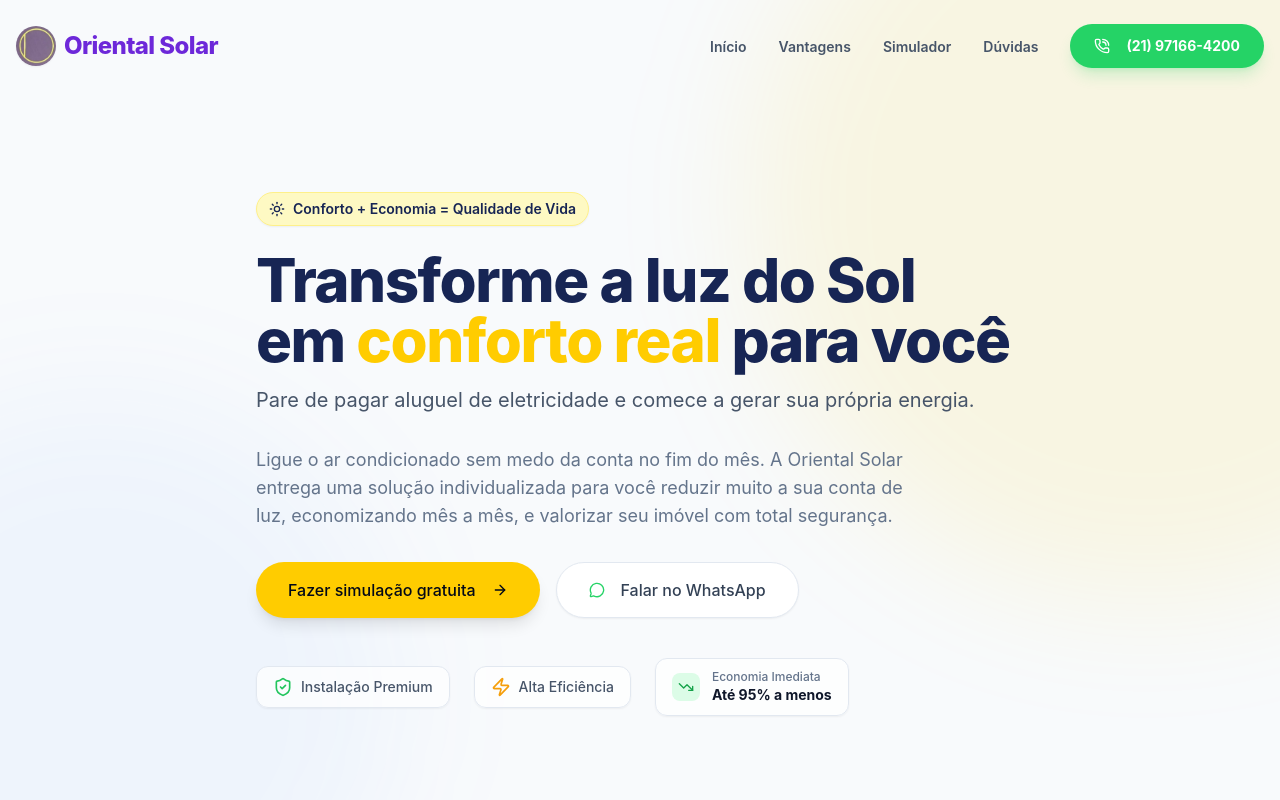
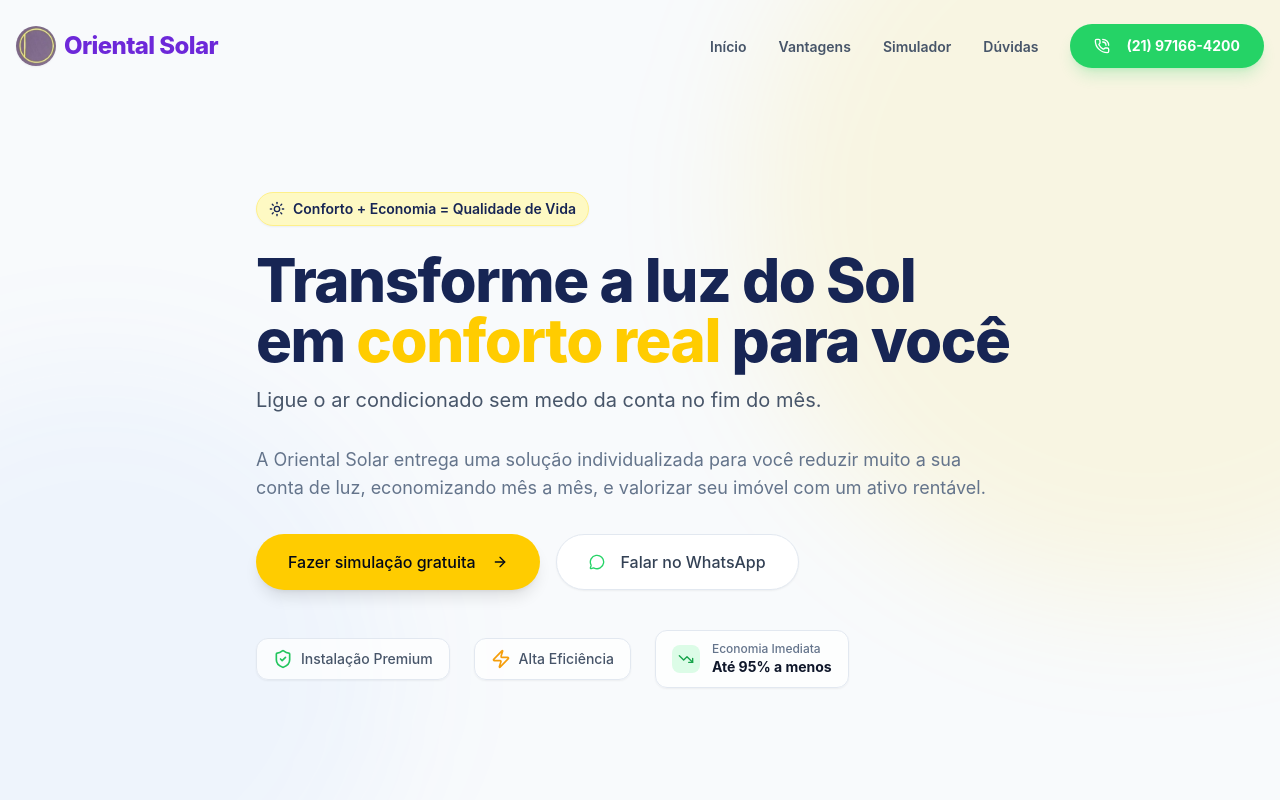
Before and after one commit to MarioLeme68/landing-page-oriental-solar-c5jdu72un, a React (Vite) app: page / in a window 1280 px wide. Shown: the top 800 px of the page. Built offline with nearby package versions, Linux system fonts and the light colour scheme.

Commit message:
Refactor: Update hero section subtitle text

```diff
--- a/src/components/sections/Hero.tsx
+++ b/src/components/sections/Hero.tsx
@@ -37,13 +37,12 @@ export function Hero() {
           </h1>
 
           <p className="text-lg md:text-xl text-slate-600 mb-8 leading-relaxed text-balance text-center lg:text-left w-full">
-            Pare de pagar aluguel de eletricidade e comece a gerar sua própria energia.
+            Ligue o ar condicionado sem medo da conta no fim do mês.
           </p>
 
           <p className="text-base md:text-lg text-slate-500 mb-8 leading-relaxed text-balance text-center lg:text-left w-full">
-            Ligue o ar condicionado sem medo da conta no fim do mês. A Oriental Solar entrega uma
-            solução individualizada para você reduzir muito a sua conta de luz, economizando mês a
-            mês, e valorizar seu imóvel com total segurança.
+            A Oriental Solar entrega uma solução individualizada para você reduzir muito a sua conta
+            de luz, economizando mês a mês, e valorizar seu imóvel com um ativo rentável.
           </p>
 
           <div className="flex flex-col w-full sm:w-auto sm:flex-row gap-4 mb-10">
```
Also changed, not shown: .skip.config.json.
